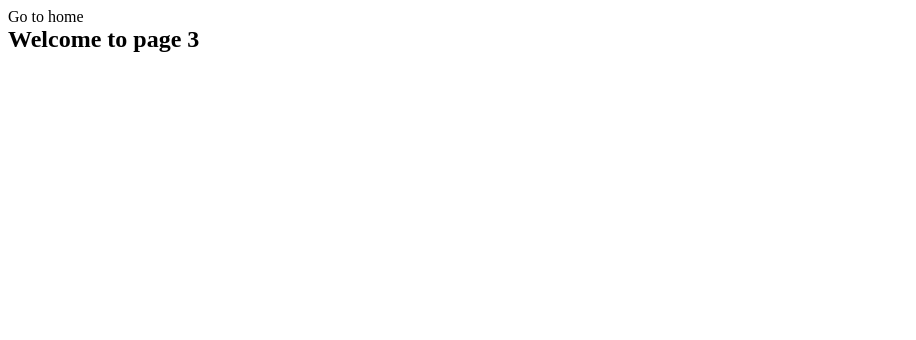
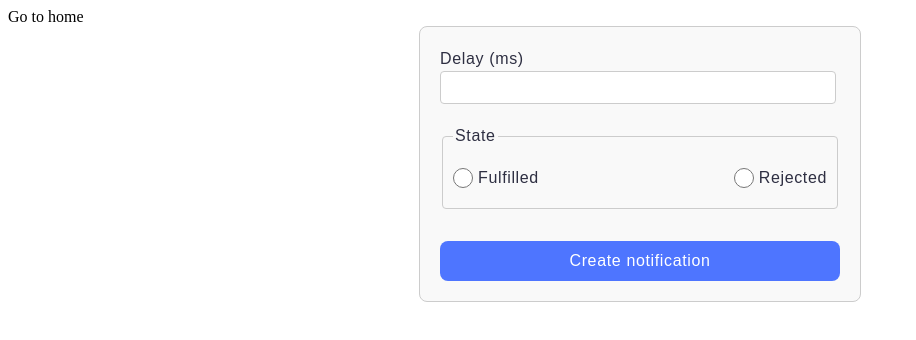
Before and after one commit to VoziianOfficial/goit-js-hw-10, a website built with Vite: page src/2-snackbar.html in a window 1280 px wide. Shown: the whole page, without its empty margins (0-916 px from the left). Built offline with nearby package versions, Linux system fonts and the light colour scheme.

Commit message:
add snackbar

```diff
--- a/src/2-snackbar.html
+++ b/src/2-snackbar.html
@@ -9,9 +9,31 @@
   </head>
   <body>
     <section>
-      <a href="./index.html">Go to home</a>
-      <h1>Welcome to page 3</h1>
+      <a class="home-link" href="./index.html">Go to home</a>
+
     </section>
-    <script type="module" src="./2-snackbar.html"></script>
+
+    <form class="form">
+      <label>
+        Delay (ms)
+        <input type="number" name="delay" required />
+      </label>
+
+      <fieldset>
+        <legend>State</legend>
+        <label>
+          <input type="radio" name="state" value="fulfilled" required />
+          Fulfilled
+        </label>
+        <label>
+          <input type="radio" name="state" value="rejected" required />
+          Rejected
+        </label>
+      </fieldset>
+
+      <button type="submit">Create notification</button>
+    </form>
+
+    <script type="module" src="./js/2-snackbar.js"></script>
   </body>
 </html>
--- a/src/css/styles.css
+++ b/src/css/styles.css
@@ -126,3 +126,117 @@ font-size: 16px;
 line-height: 1.5;
 color: #2e2f42;
 }
+
+
+/* =======================PROMISE===================================== */
+
+
+.form {
+  max-width: 400px;
+  margin: 0 auto;
+  padding: 20px;
+  border: 1px solid #ccc;
+  border-radius: 8px;
+  background-color: #f9f9f9;
+  font-family: Arial, sans-serif;
+}
+
+
+.form label {
+  display: block;
+  margin-bottom: 10px;
+  font-weight: bold;
+  font-family: "Montserrat", sans-serif;
+  font-weight: 400;
+  font-size: 16px;
+  line-height: 1.5;
+  letter-spacing: 0.04em;
+  color: #2e2f42;
+  margin-bottom: 8px;
+}
+
+.form input[type="number"],
+.form input[type="radio"] {
+  margin-right: 10px;
+}
+
+.form input[type="number"] {
+  width: calc(100% - 22px);
+  padding: 8px;
+  border: 1px solid #ccc;
+  border-radius: 4px;
+}
+
+
+.form input[type="radio"] {
+  width: 20px;
+  height: 20px;
+  margin: 0;
+}
+
+.form button {
+  background: #4e75ff;
+  border: none;
+  text-align: center;
+  text-decoration: none;
+  display: inline-block;
+  font-size: 16px;
+  margin-top: 32px;
+  cursor: pointer;
+  border-radius: 4px;
+  font-family: "Montserrat", sans-serif;
+  font-weight: 500;
+  font-size: 16px;
+  line-height: 1.5;
+  letter-spacing: 0.04em;
+  color: #fff;
+  border-radius: 8px;
+  padding: 8px 16px;
+  width: 100%;
+  height: 40px;
+}
+
+.form button:hover {
+  background: #6c8cff;
+}
+
+
+.form fieldset {
+  margin-top: 20px;
+  padding: 10px;
+  border: 1px solid #ccc;
+  border-radius: 4px;
+}
+
+.form legend {
+font-family: "Montserrat", sans-serif;
+font-weight: 400;
+font-size: 16px;
+line-height: 1.5;
+letter-spacing: 0.04em;
+color: #2e2f42;
+margin-bottom: 8px;
+}
+
+
+.form fieldset {
+  display: flex;
+  justify-content: space-between;
+  align-items: center;
+}
+
+.form fieldset label {
+  display: flex;
+  align-items: center;
+  font-family: "Montserrat", sans-serif;
+  font-weight: 400;
+  font-size: 16px;
+  line-height: 1.5;
+  letter-spacing: 0.04em;
+  color: #2e2f42;
+  margin-bottom: 8px;
+}
+
+.form fieldset label input[type="radio"] {
+  margin-right: 5px;
+}
--- a/src/js/2-snackbar.js
+++ b/src/js/2-snackbar.js
@@ -0,0 +1,49 @@
+import iziToast from "izitoast";
+import "izitoast/dist/css/iziToast.min.css";
+
+
+const form = document.querySelector("form");
+
+//обробник події сабміту форми
+form.addEventListener('submit', function(event) {
+  event.preventDefault(); // Запобігаємо стандартній поведінці форми
+
+  //значення затримки та стану форми
+  const delayInput = event.target.elements.delay;
+  const stateInput = event.target.elements.state;
+
+  // Конверуваня затримки в число
+  const delay = parseInt(delayInput.value);
+  const state = stateInput.value;
+
+
+  const promise = new Promise((resolve, reject) => {
+    //  створення затримки
+    setTimeout(() => {
+      if (state === 'fulfilled') {
+        resolve(delay); // Викон проміс
+      } else {
+        reject(delay); // Відхил проміс
+      }
+    }, delay);
+  });
+
+  // Обробка результату
+  promise
+    .then((delay) => {
+      // Вивод повідомлення
+      iziToast.success({
+        title: '✅',
+        message: `Fulfilled promise in ${delay}ms`,
+        position: 'topRight',
+      });
+    })
+    .catch((delay) => {
+      // Вивод повідомлення відхилення
+      iziToast.error({
+        title: '❌',
+        message: `Rejected promise in ${delay}ms`,
+        position: 'topRight',
+      });
+    });
+});
```
